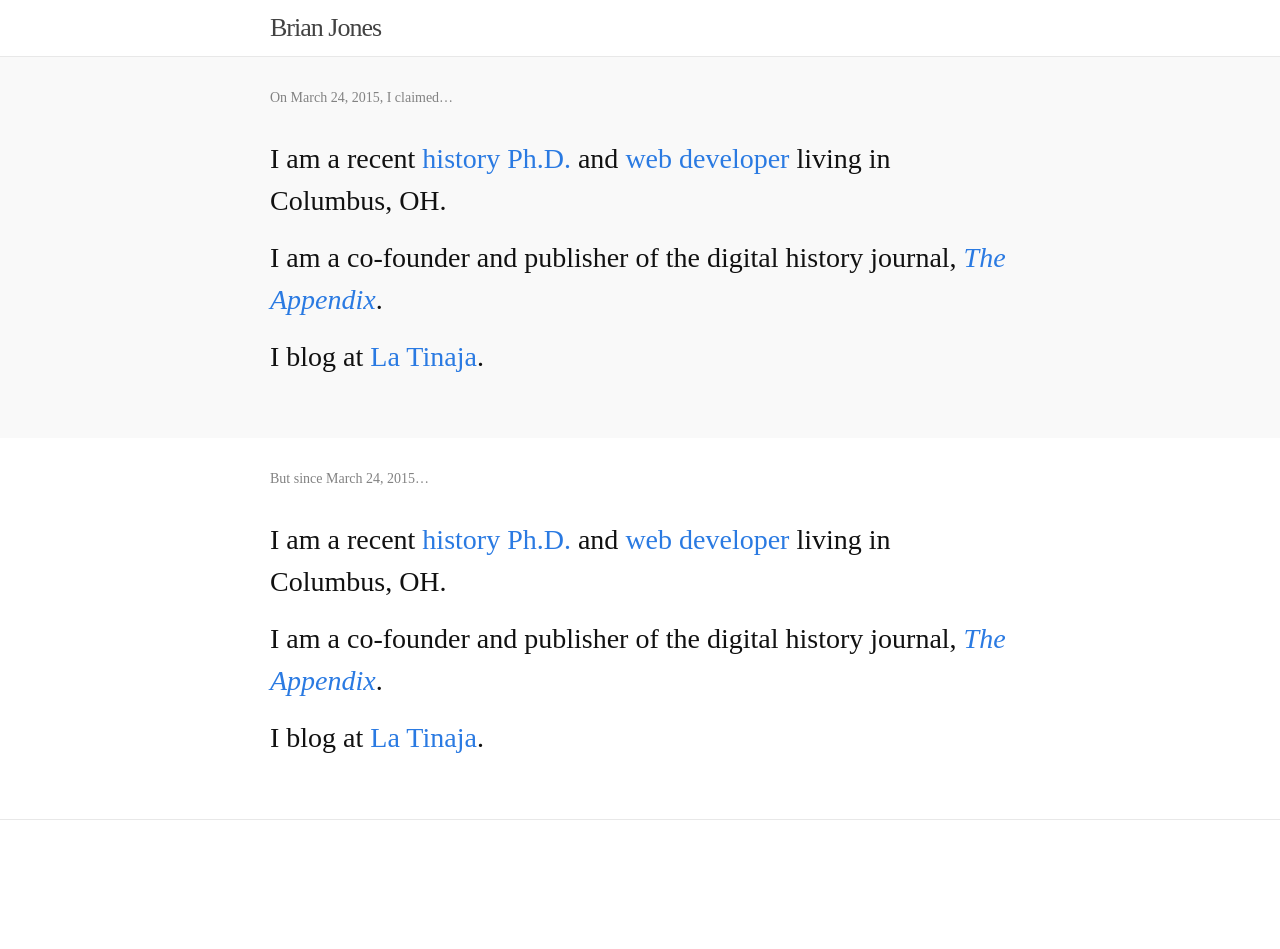
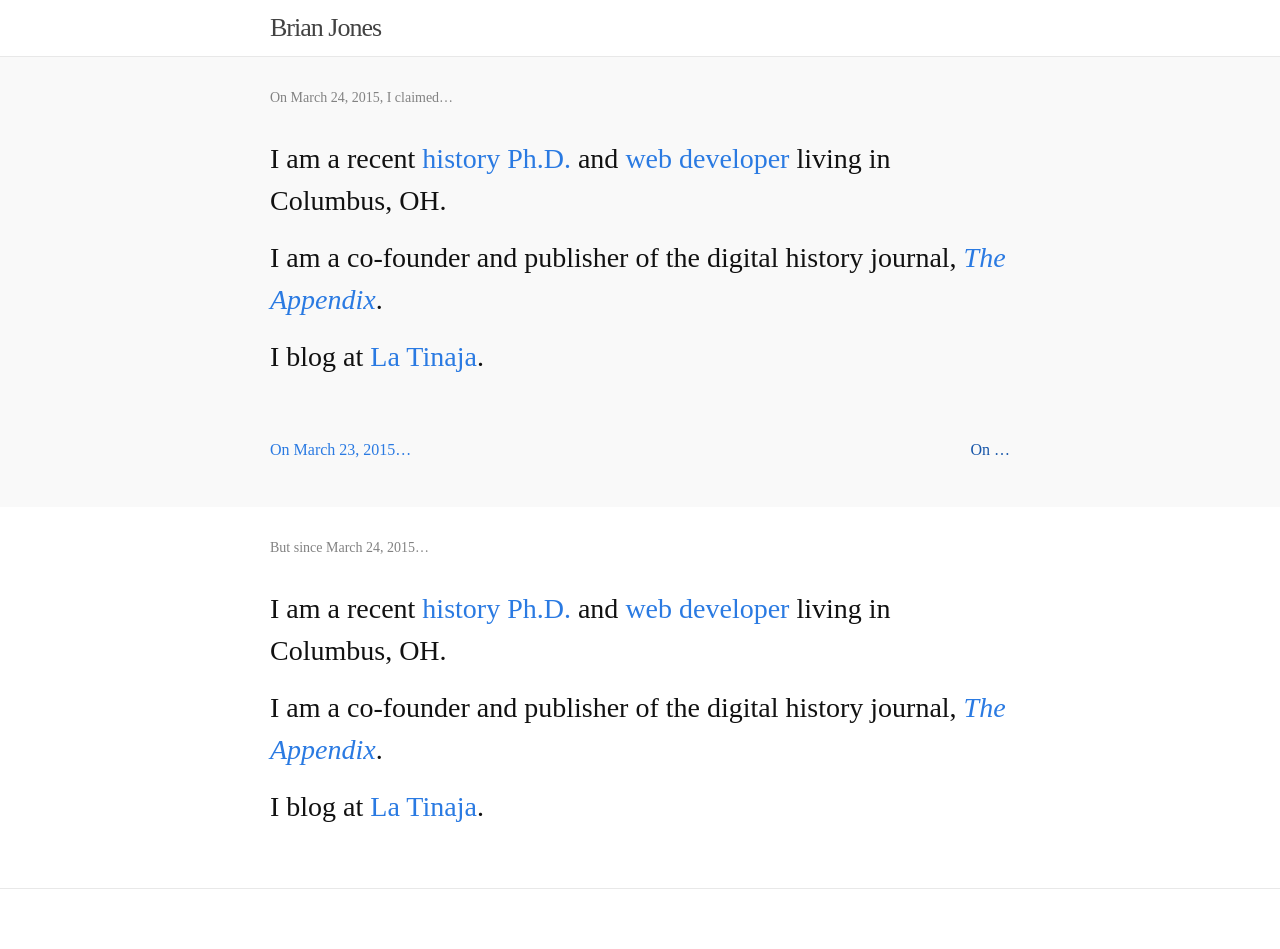
Before and after one commit to jonesbp/brianjon.es, a Jekyll site: the page built from _posts/2015-03-24-bio.md, in a window 1280 px wide. Built offline with Jekyll 4.4.1, drawn with Linux system fonts in a browser that asks for light colours; before the commit the page ends 900 px from its top, so only the background shows below that.

Commit message:
Implemented adjacent page links for old bios

```diff
--- a/_layouts/post.html
+++ b/_layouts/post.html
@@ -10,6 +10,28 @@
     <article class="post-content">
       {{ content }}
     </article>
+
+    <ul class="adjacent-posts">
+      {% for temp in site.posts %}
+        {% unless temp.date <= page.date %}
+          {% assign prev = temp %}
+          {% assign next = temp %}
+        {% endunless %}
+        {% if next.date == prev.date %}
+          {% if temp.date < page.date %}
+            {% assign prev = temp %}
+          {% endif %}
+        {% endif %}
+      {% endfor %}
+      {% unless next == prev %}
+        <li class="previous"><a href="{{ prev.url }}">On {{ prev.date | date: '%B %d, %Y' }}…</a></li>
+      {% endunless %}
+      {% if next == site.posts.first %}
+        <li class="next"><a href="{{ site.baseurl }}/">Most recently…</a></li>
+      {% else %}
+        <li class="next"><a href="{{ next.url }}">On {{ next.date | date: '%B %d, %Y' }}…</a></li>
+      {% endif %}
+    </ul>
   </div>
 </div>
 
--- a/_sass/_layout.scss
+++ b/_sass/_layout.scss
@@ -50,6 +50,34 @@
 
   h2 {
     color: $grey-color;
+  }
+}
+
+ul.old-bios {
+  margin-left: 0;
+  padding-left: 0;
+
+  li {
+    list-style-type: none;
+  }
+}
+
+ul.adjacent-posts {
+  margin-top: $spacing-unit * 2;
+  margin-left: 0;
+
+  li {
+    display: inline-block;
+    list-style-type: none;
+
+    &.prev {
+      float: left;
+    }
+
+    &.next {
+      float: right;
+      text-align: right;
+    }
   }
 }
 
--- a/index.html
+++ b/index.html
@@ -20,7 +20,7 @@
       {% for post in site.posts %}
         {% if forloop.first %}
         {% else %}
-          <a href="{{ post.url }}">On {{ post.date | date: '%B %d, %Y' }}, I was…</a>
+          <li><a href="{{ post.url }}">On {{ post.date | date: '%B %d, %Y' }}, I was…</a></li>
         {% endif %}
       {% endfor %}
     </ul>
```
